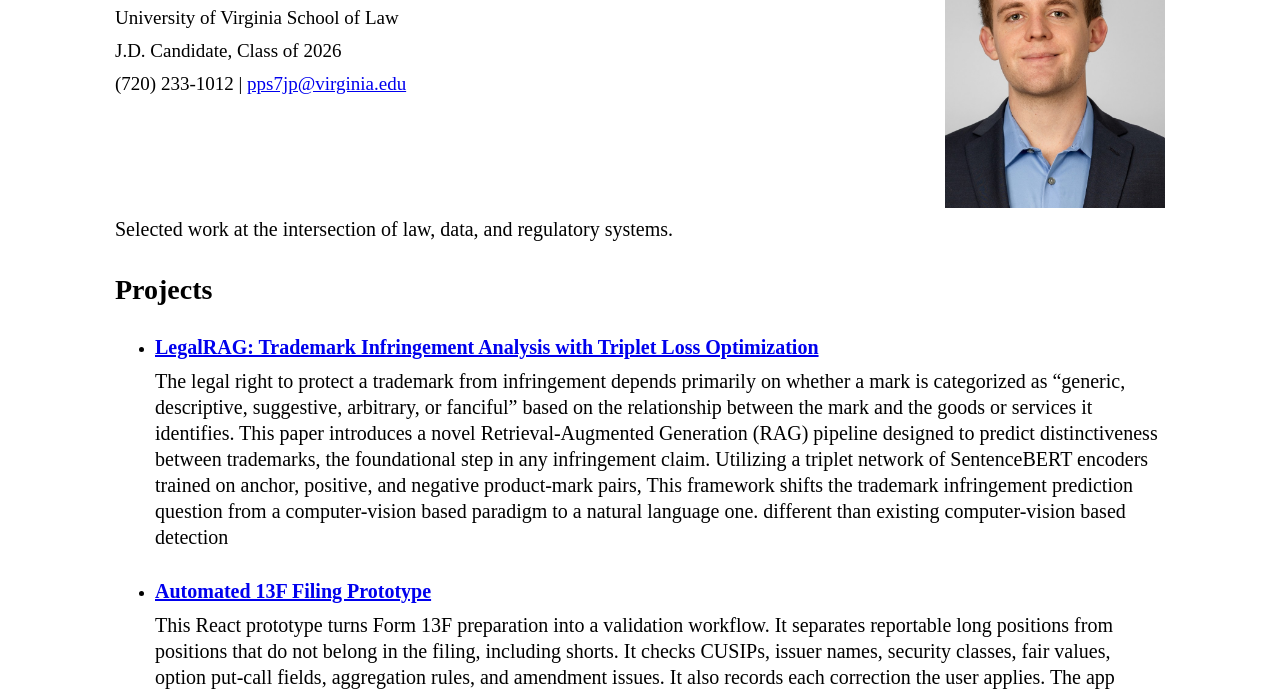
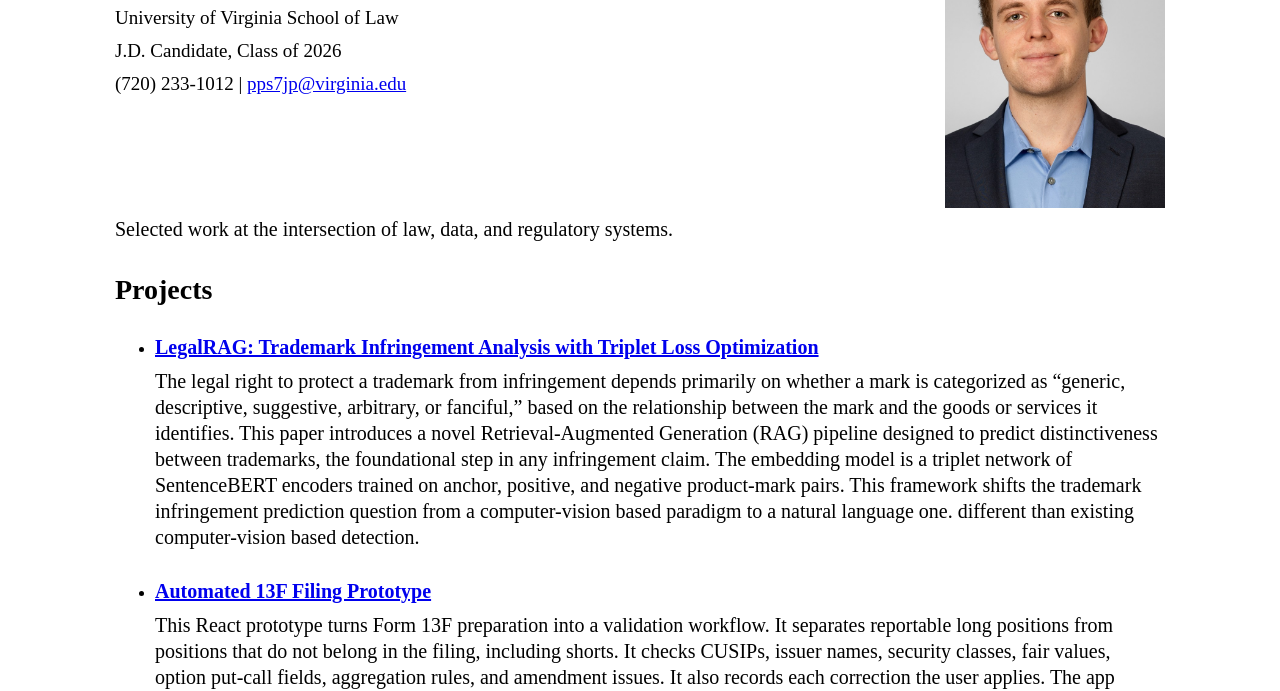
Before and after one commit to Rcrowley-UVAgit/Portfolio, a plain HTML site: page index.html in a window 1280 px wide. Shown: the part 109-800 px from the top of the page. Drawn offline with Linux system fonts and the light colour scheme.

Commit message:
Update LegalRAG paragraph text and smart quotes

```diff
--- a/index.html
+++ b/index.html
@@ -153,7 +153,7 @@
     <ul>
       <li>
         <h3><a href="Legal%20RAG.pdf">LegalRAG: Trademark Infringement Analysis with Triplet Loss Optimization</a></h3>
-        <p>The legal right to protect a trademark from infringement depends primarily on whether a mark is categorized as “generic, descriptive, suggestive, arbitrary, or fanciful” based on the relationship between the mark and the goods or services it identifies.  This paper introduces a novel Retrieval-Augmented Generation (RAG) pipeline designed to predict distinctiveness between trademarks, the foundational step in any infringement claim.  Utilizing a triplet network of SentenceBERT encoders trained on anchor, positive, and negative product-mark pairs, This framework shifts the trademark infringement prediction question from a computer-vision based paradigm to a natural language one. different than existing computer-vision based detection </p>
+        <p>The legal right to protect a trademark from infringement depends primarily on whether a mark is categorized as “generic, descriptive, suggestive, arbitrary, or fanciful,” based on the relationship between the mark and the goods or services it identifies.  This paper introduces a novel Retrieval-Augmented Generation (RAG) pipeline designed to predict distinctiveness between trademarks, the foundational step in any infringement claim.  The embedding model is a triplet network of SentenceBERT encoders trained on anchor, positive, and negative product-mark pairs.  This framework shifts the trademark infringement prediction question from a computer-vision based paradigm to a natural language one. different than existing computer-vision based detection.</p>
       </li>
 
       <li>
```
